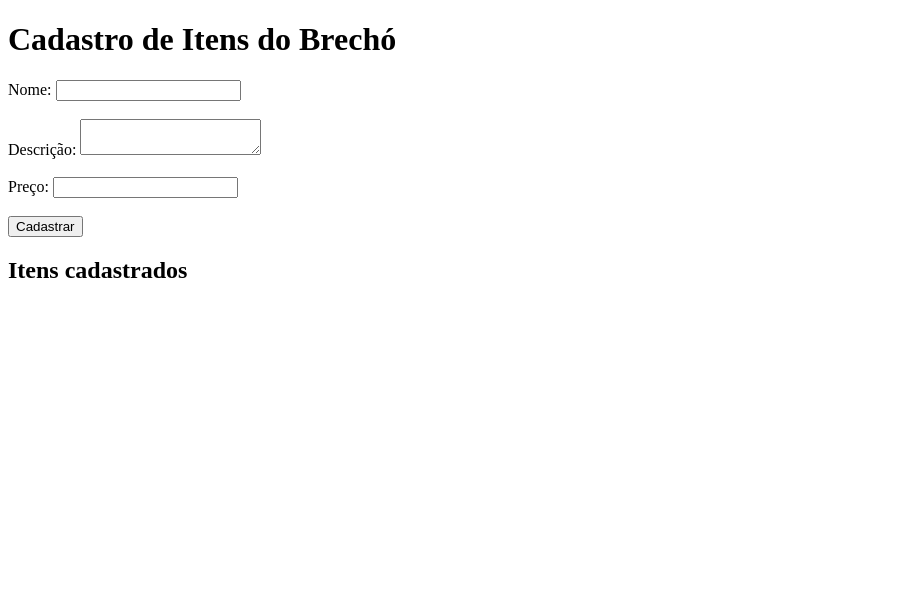
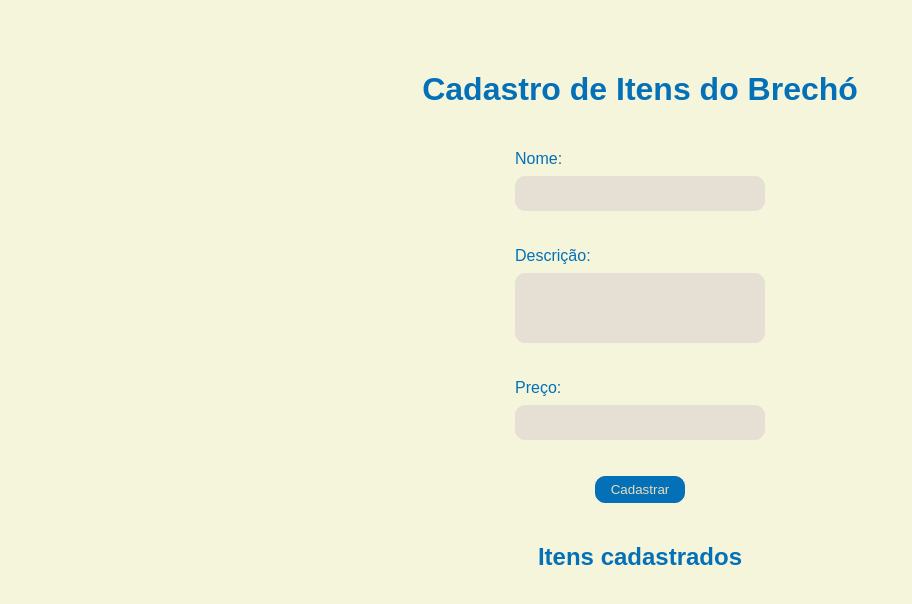
Before and after one commit to AlexandreSampaioProg/LarDosVelhinhos, a website: page public/admin/cadastro.html in a window 1280 px wide. Shown: the whole page, without its empty margins (0-912 px from the left). Drawn offline with Linux system fonts and the light colour scheme; no server answers.

Commit message:
css adicionado a pagina de cadastro de produtos

```diff
--- a/public/admin/cadastro.html
+++ b/public/admin/cadastro.html
@@ -4,6 +4,7 @@
   <meta charset="UTF-8">
   <title>Brechó - Cadastro de Itens</title>
   <script src="../js/cadastro-produto.js" defer></script>
+  <link rel="stylesheet" href="../css/cadastro.css">
 </head>
 <body>
   <h1>Cadastro de Itens do Brechó</h1>
--- /dev/null
+++ b/public/css/cadastro.css
@@ -0,0 +1,66 @@
+*{
+    box-sizing: border-box;
+    background-color: #f5f5dc;
+}
+
+body{
+    font-family: Arial, sans-serif;
+    text-align: center;
+    margin: 0;
+    padding: 30px;
+}
+
+form{
+    text-align: left;
+    max-width: 100%;
+    margin: 0 auto;
+    width: 250px;
+
+}
+
+h1, h2{
+    text-align: center;
+    padding: 20px;
+    color:#0370b8;
+    font-family: arial;
+}
+
+label {
+    display: block;
+    color:#0370b8
+}
+
+label input, label textarea{
+    display: block;
+    border-radius: 10px;
+    border: 1px solid #e6dfd3;
+    background-color: #e6dfd3;
+    margin-top: 8px;
+    width: 250px;
+    height: 35px;
+    padding: 10px;
+}
+
+label textarea {
+    height: 70px;
+    width: 250px;
+    resize: none;
+}
+
+button{
+    display: block;
+    margin: 0 auto;
+    text-align: center;
+    border-radius: 10px;
+    padding: 5px 15px;
+    border: 1px solid #0370b8;
+    background-color: #0370b8;
+    color:#edddb8;
+    cursor: pointer;
+}
+
+label input:focus,
+label textarea:focus {
+    outline: none;
+    border: 1px solid #e6dfd3;
+}
```
